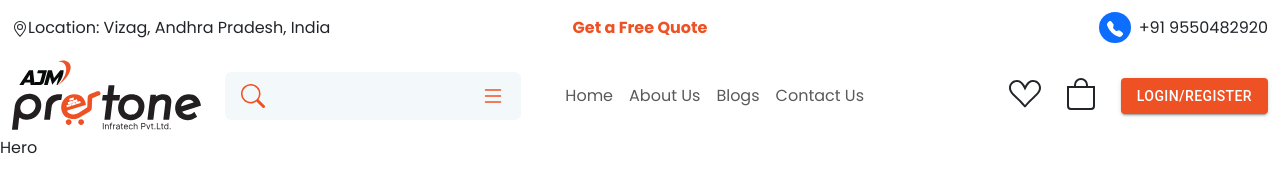
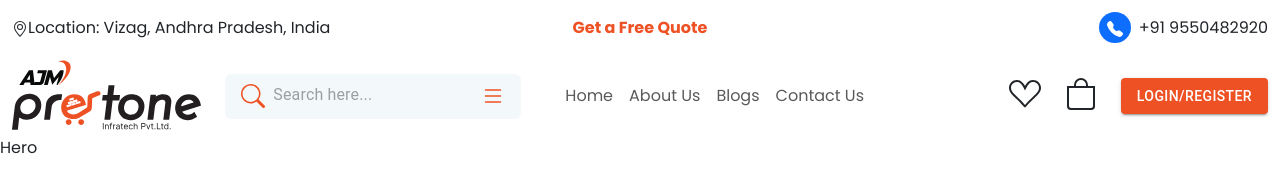
Before and after one commit to pvsaiganesh/AJM, a React (Vite) app: page / in a window 1280 px wide. Shown: the top 170 px of the page. Built offline with nearby package versions, Linux system fonts and the light colour scheme.

Commit message:
Update Header.jsx

```diff
--- a/src/components/Header/Header.jsx
+++ b/src/components/Header/Header.jsx
@@ -22,7 +22,7 @@ const theme = createTheme({
       main: "#EE5124",
     },
     text: {
-      primary: "#EE5124",
+      primary: "#black",
     },
     action: {
       active: "#EE5124",
@@ -102,6 +102,8 @@ const Header = () => {
                     <InputBase
                       ref={params.InputProps.ref}
                       {...params}
+                      size="small"
+                      placeholder="Search here..."
                       startAdornment={
                         <InputAdornment position="start">
                           <svg
```
